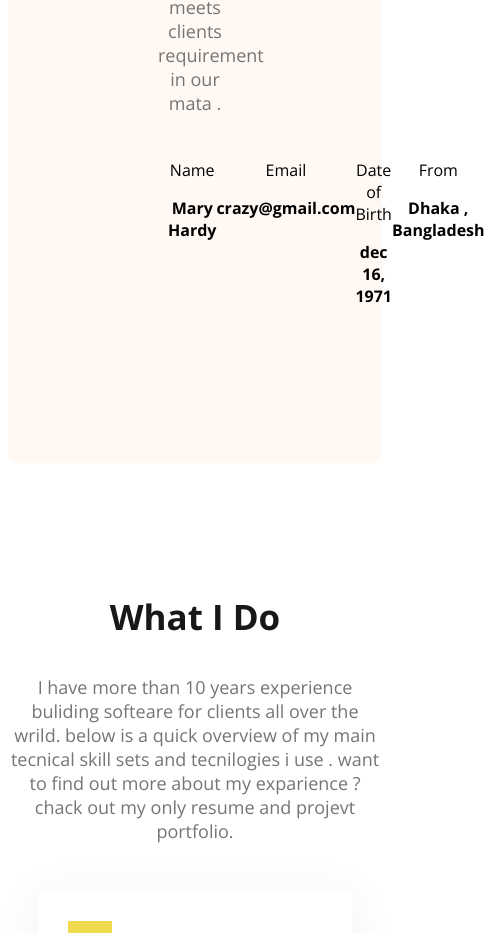
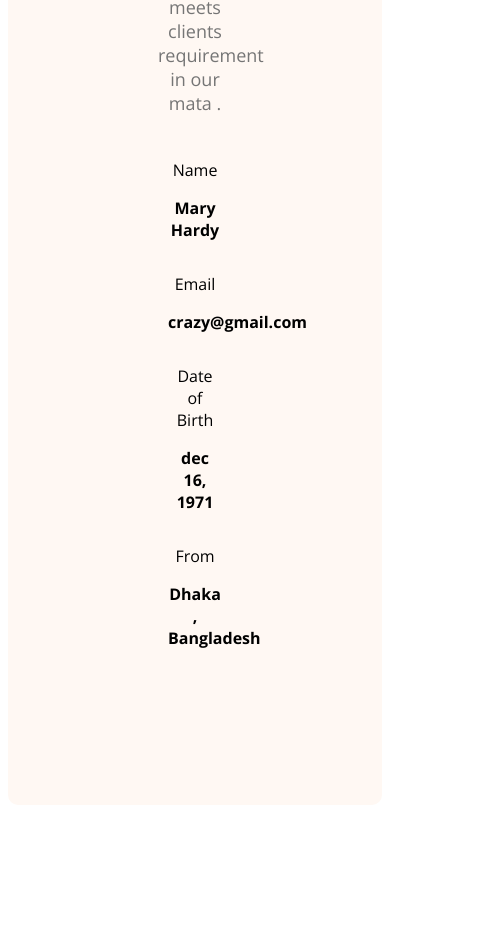
Before and after one commit to MD-Kayesur/web-developer-portfolio, a plain HTML site: page index.html in a window 390 px wide. Shown: the part 1317-2250 px from the top of the page, 485 px wide, since content can reach past the window. Drawn offline with nearby package versions, Linux system fonts and the light colour scheme.

Commit message:
again added

```diff
--- a/style/portfolio.css
+++ b/style/portfolio.css
@@ -196,11 +196,14 @@ input[type="text"] , footer input[type="email"] , footer textarea{
 
 
 
-@media screen and (max-width:475px) {
+@media screen and (max-width:430px) {
     .skills-container{
     flex-direction: column;
     }
     .resume-container{
         flex-direction: column;
     }
+    .about-items{
+        flex-direction: column;
+    }
 }
```
